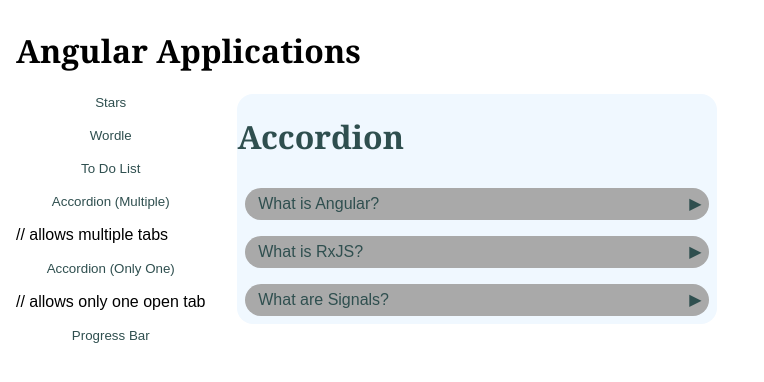
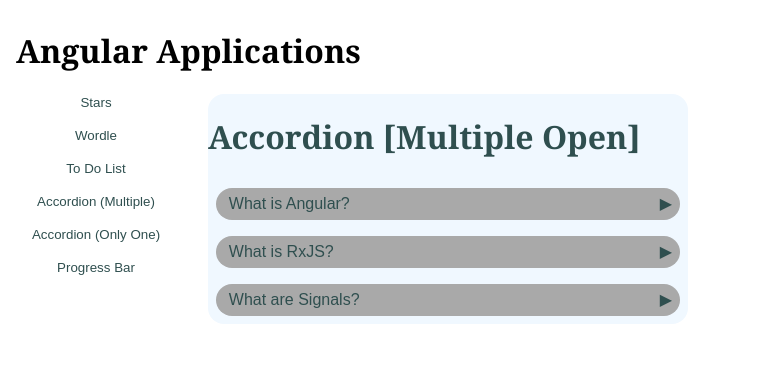
Before and after one commit to abhirup-dutta/angular-micro-apps, an Angular app: page /accordion/multiple-open-tabs in a window 1280 px wide. Shown: the top 382 px of the page, without its empty margins (0-764 px from the left). Built offline with nearby package versions, Linux system fonts and the light colour scheme.

Commit message:
Both Accordions 2 - add navidation data in routing

```diff
--- a/src/app/app.html
+++ b/src/app/app.html
@@ -9,8 +9,8 @@
       <button (click)="goTo('stars')">Stars</button>
       <button (click)="goTo('wordle')">Wordle</button>
       <button (click)="goTo('todolist')">To Do List</button>
-      <button (click)="goTo('accordion')">Accordion (Multiple)</button> // allows multiple tabs
-      <button (click)="goTo('accordion')">Accordion (Only One)</button> // allows only one open tab
+      <button (click)="goTo('accordion', 'multiple-open-tabs')">Accordion (Multiple)</button>
+      <button (click)="goTo('accordion', 'only-one-open-tab')">Accordion (Only One)</button>
       <button (click)="goTo('progress-bar')">Progress Bar</button>
     </div>
     <div class="app-space">
--- a/src/app/app.ts
+++ b/src/app/app.ts
@@ -13,7 +13,8 @@
   constructor(private router: Router) {
   }
 
-  goTo(link: string) {
-    this.router.navigate([`/${link}`]);
+  goTo(link: string, navigationData?: string) {
+    const route = navigationData ? `/${link}/${navigationData}` : `/${link}`;
+    this.router.navigate([route]);
   }
 }
--- a/src/app/components/accordion/accordion.html
+++ b/src/app/components/accordion/accordion.html
@@ -1,4 +1,10 @@
-<h1>Accordion</h1>
+<div class="tab-header">
+  @if (allowsAnyNumber() === true) {
+    <h1>Accordion [Multiple Open]</h1>
+  } @else {
+    <h1>Accordion [Only One Open]</h1>
+  }
+</div>
 
 <div class="accordion-container">
   @for(item of accordionItems(); track $index) {
--- a/src/app/components/accordion/accordion.ts
+++ b/src/app/components/accordion/accordion.ts
@@ -9,6 +9,8 @@
   styleUrl: './accordion.scss',
 })
 export class Accordion implements OnInit {
+  allowsAnyNumber = input.required<boolean>();
+
   accordionItems = signal<AccordionItem[]>([
     new AccordionItem(
       'What is Angular?',
@@ -23,8 +25,6 @@
       "In Angular, a signal is a wrapper around a value that can notify interested consumers when that value changes. Introduced to fundamentally modernize Angular's reactivity model, signals provide fine-grained reactivity. This means Angular can track exactly where a piece of state is used and update only that specific part of the UI, rather than checking the entire component tree.",
     ),
   ]);
-
-  allowsAnyNumber = input.required<boolean>();
 
   indexTracker = signal<boolean[]>([]);
 
```
